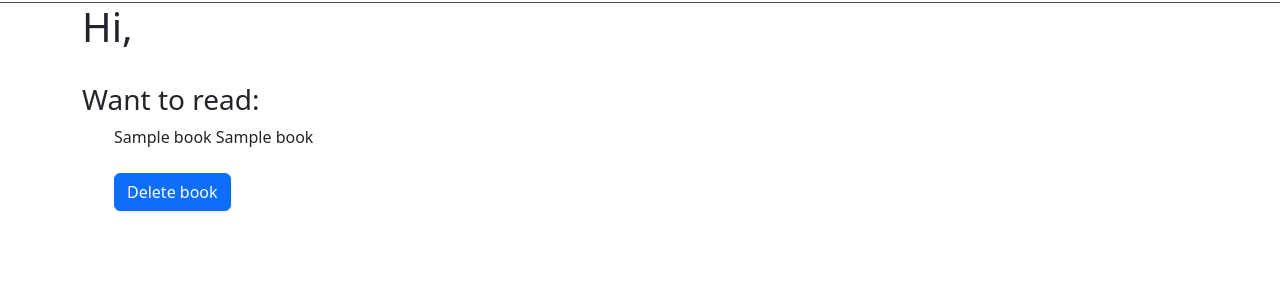
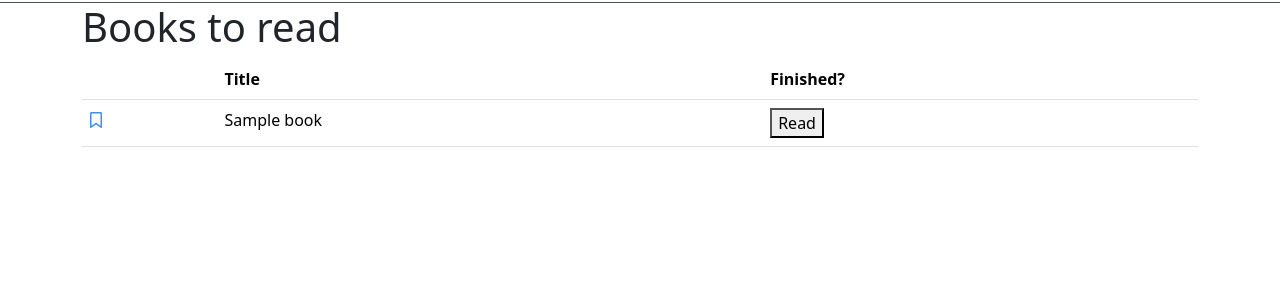
Before and after one commit to Danieli-Costa/BookVerse, a Flask app: page /bookshelf in a window 1280 px wide. Shown: the part 54-357 px from the top of the page. Run offline with Flask 2, Linux system fonts and the light colour scheme; the visitor is signed in with stand-in values (Sample User, id 1); tables that the repository leaves empty hold one stand-in row (values such as "Sample post"); some libraries are stand-ins or nearby versions.

Commit message:
Used bootstrap to create a table and display book title and button to remove book from to read list.

```diff
--- a/templates/bookshelf.html
+++ b/templates/bookshelf.html
@@ -1,27 +1,47 @@
-{% extends "base.html" %} {% block title %}Book App- Bookshelf{% endblock %} {%
-block body %}
+{% extends "base.html" %} {% block title %}Bookshelf - BookVerse{% endblock %}
+{% block body %}
 
 <div class="container">
-  <div class="bookshelf">
-    <h1>Hi,</h1>
+  <div class="bookshelf-wrapper">
+    <h1 class="bookshelf-head">Books to read</h1>
+    <div class="table-responsive-md">
+      <table class="table">
+        <thead>
+          <tr>
+            <th scope="col"></th>
+            <th scope="col" class="table-title">Title</th>
+            <th scope="col" class="table-title">Finished?</th>
+          </tr>
+        </thead>
+        <tbody>
+          {% for book in bookshelf.books %}
 
-    <br />
-    <h3>Want to read:</h3>
+          <tr id="book-{{ book.book_id }}">
+            <th scope="row">
+              <i
+                class="fa-regular fa-bookmark bookshelf-icon"
+                style="color: #438ded"
+              ></i>
+            </th>
+            <td class="book-title-in-bookshelf">{{ book.title }}</td>
+            <td>
+              <form class="delete-book">
+                <input
+                  name="book-id"
+                  type="text"
+                  value="{{ book.book_id }}"
+                  hidden
+                />
+                <button class="book-read" type="submit">Read</button>
+              </form>
+            </td>
+          </tr>
 
-    {% for book in bookshelf.books %}
+          {% endfor %}
+        </tbody>
+      </table>
+    </div>
+  </div>
+</div>
 
-    <ul>
-      <p class="book-id" hidden>{{book.book_id}}</p>
-      <div>{{book.title}} {{book.subtitle}}</div>
-      <p id="deleting-status"></p>
-      <div>
-        <button id="delete-book" class="btn btn-primary mt-2">
-          Delete book
-        </button>
-      </div>
-    </ul>
-    {% endfor %}
-  </div>
-
-  {% endblock %}
-</div>
+{% endblock %}
```
